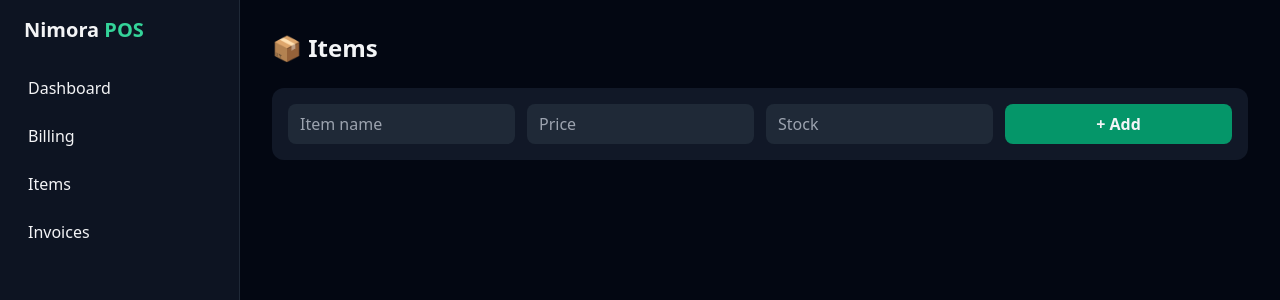
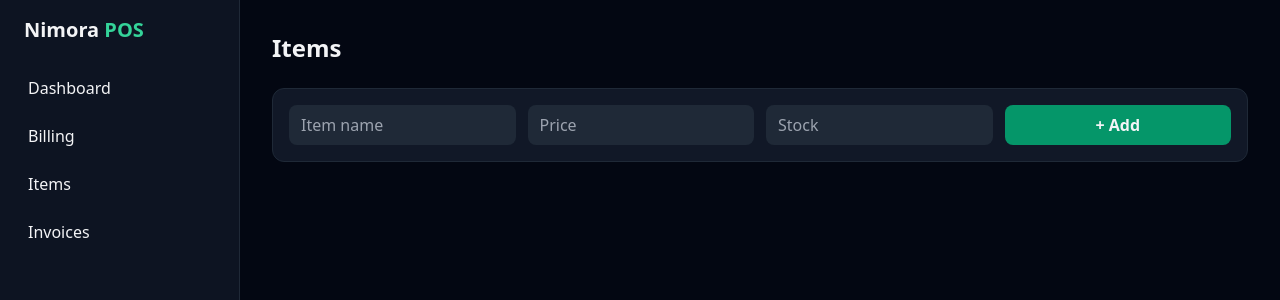
Before and after one commit to nimsara-web/Nimora-pos, a Flask app: page /items in a window 1280 px wide. Shown: the top 300 px of the page. Run offline with Flask 3, Linux system fonts and the light colour scheme; data that the repository does not hold is empty; some libraries are stand-ins or nearby versions.

Commit message:
Update items.html

```diff
--- a/templates/items.html
+++ b/templates/items.html
@@ -1,8 +1,8 @@
 {% extends "base.html" %}
 {% block content %}
-<h2 class="text-2xl font-bold mb-6">📦 Items</h2>
+<h2 class="text-2xl font-bold mb-6 fade-in">Items</h2>
 
-<form method="POST" action="/items" class="bg-gray-900 rounded-xl p-4 mb-6 grid grid-cols-1 md:grid-cols-4 gap-3">
+<form method="POST" action="/items" class="bg-gray-900 rounded-xl p-4 mb-6 grid grid-cols-1 md:grid-cols-4 gap-3 border border-gray-800 fade-in">
     <input name="name" placeholder="Item name" required class="bg-gray-800 rounded-lg px-3 py-2">
     <input name="price" type="number" step="0.01" placeholder="Price" required class="bg-gray-800 rounded-lg px-3 py-2">
     <input name="stock" type="number" placeholder="Stock" class="bg-gray-800 rounded-lg px-3 py-2">
@@ -10,7 +10,7 @@
 </form>
 
 {% if edit_item %}
-<form method="POST" action="/item/edit/{{ edit_item._id }}" class="bg-gray-800 rounded-xl p-4 mb-6 grid grid-cols-1 md:grid-cols-4 gap-3">
+<form method="POST" action="/item/edit/{{ edit_item._id }}" class="bg-gray-800 rounded-xl p-4 mb-6 grid grid-cols-1 md:grid-cols-4 gap-3 border border-yellow-700 fade-in">
     <input name="name" value="{{ edit_item.name }}" required class="bg-gray-700 rounded-lg px-3 py-2">
     <input name="price" type="number" step="0.01" value="{{ edit_item.price }}" required class="bg-gray-700 rounded-lg px-3 py-2">
     <input name="stock" type="number" value="{{ edit_item.stock }}" class="bg-gray-700 rounded-lg px-3 py-2">
@@ -18,16 +18,16 @@
 </form>
 {% endif %}
 
-<div class="space-y-2">
+<div class="space-y-2 fade-in">
     {% for item in items %}
-    <div class="bg-gray-900 rounded-xl p-4 flex items-center justify-between gap-3">
+    <div class="card-hover bg-gray-900 rounded-xl p-4 flex items-center justify-between gap-3 border border-gray-800">
         <div>
             <div class="font-semibold">{{ item.name }}</div>
             <div class="text-sm text-gray-400">Rs. {{ "%.2f"|format(item.price) }} • Stock: {{ item.stock }}</div>
         </div>
         <div class="flex gap-2">
             <a href="/item/edit/{{ item._id }}" class="bg-gray-700 hover:bg-gray-600 transition px-3 py-2 rounded-lg text-sm">Edit</a>
-            <a href="/item/delete/{{ item._id }}" onclick="return confirm('Delete කරන්නද?')" class="bg-red-700 hover:bg-red-600 transition px-3 py-2 rounded-lg text-sm">Delete</a>
+            <a href="/item/delete/{{ item._id }}" onclick="return confirm('Delete this item?')" class="bg-red-700 hover:bg-red-600 transition px-3 py-2 rounded-lg text-sm">Delete</a>
         </div>
     </div>
     {% endfor %}
```
